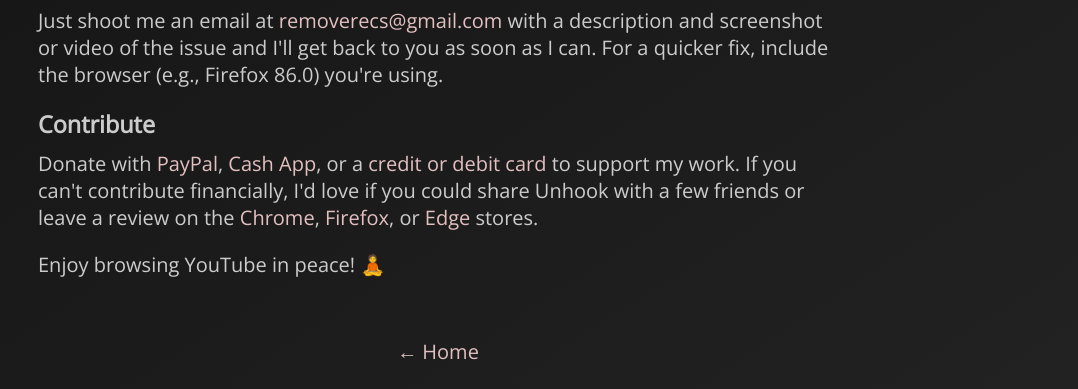
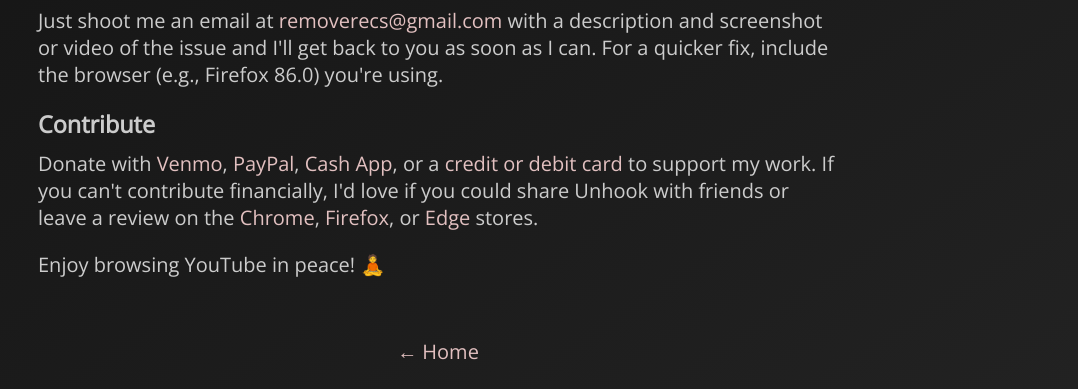
Before and after one commit to alisonchou/unhook-site, a plain HTML site: page welcome.html in a window 1280 px wide. Shown: the part 451-840 px from the top of the page, without its empty margins (202-1280 px from the left). Drawn offline with nearby package versions, Linux system fonts and the light colour scheme.

Commit message:
update donation page

```diff
--- a/welcome.html
+++ b/welcome.html
@@ -52,12 +52,12 @@
 			</p>
 			<h3>Contribute</h3>
 			<p>
-				Donate with <a href="https://www.paypal.me/unhook">PayPal</a>,
+				Donate with <a href="https://venmo.com/u/unhook">Venmo</a>, </a><a href="https://www.paypal.me/unhook">PayPal</a>,
 				<a href="https://cash.app/$unhookapp">Cash App</a>, or a
 				<a href="https://www.paypal.com/donate/?cmd=_donations&business=removerecs@gmail.com&currency_code=USD">
 					credit or debit card</a> to support my work.
 				If you can't contribute financially, I'd love if you could share Unhook with
-				a few friends or leave a review on the
+				friends or leave a review on the
 				<a href="https://chrome.google.com/webstore/detail/unhook-remove-youtube-rec/khncfooichmfjbepaaaebmommgaepoid">Chrome</a>,
 				<a href="https://addons.mozilla.org/firefox/addon/youtube-recommended-videos/">Firefox</a>,
 				or <a href="https://microsoftedge.microsoft.com/addons/detail/unhook-remove-youtube-r/hebpjnnclppdnfghdnmhgdljmjpfhggk">Edge</a>
```
